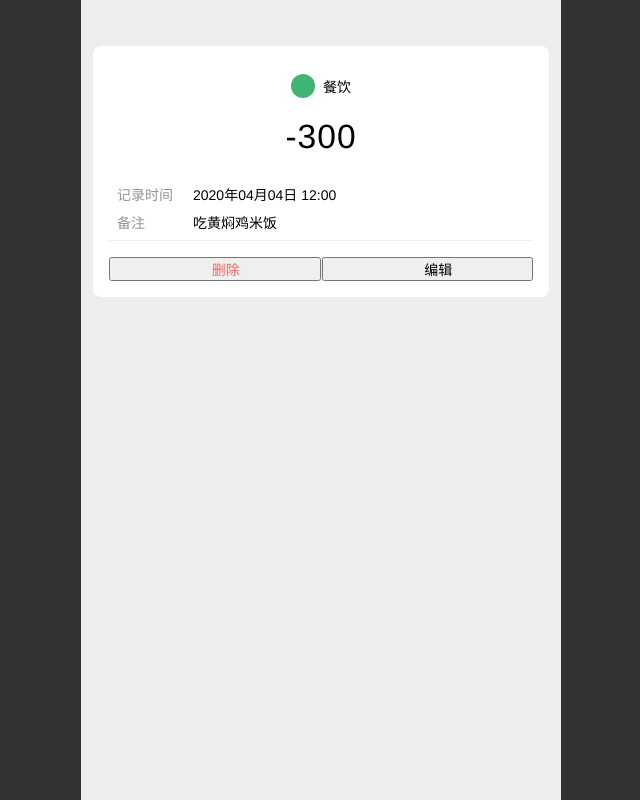
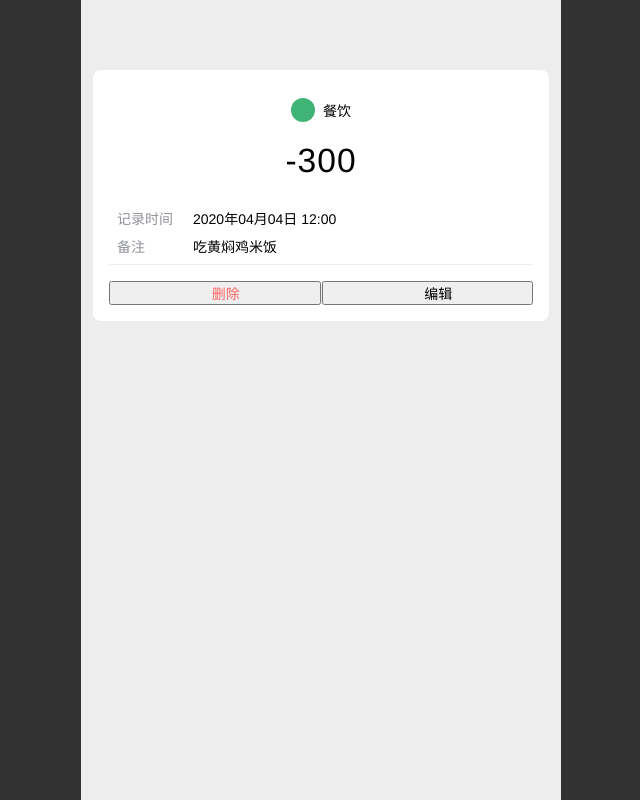
Before and after one commit to haixiangyan/weixin-cash, a React (Create React App) app: page /record/1 in a window 1280 px wide. Shown: the whole page, without its empty margins (319-959 px from the left). Built offline with nearby package versions, Linux system fonts and the light colour scheme.

Commit message:
修改返回 Header 样式

```diff
--- a/src/pages/Details.tsx
+++ b/src/pages/Details.tsx
@@ -10,7 +10,7 @@ type TParams = {
 }
 
 const Header = styled.header`
-  padding: 12px;
+  padding: 24px 12px;
 `
 
 const Main = styled.section`
```
